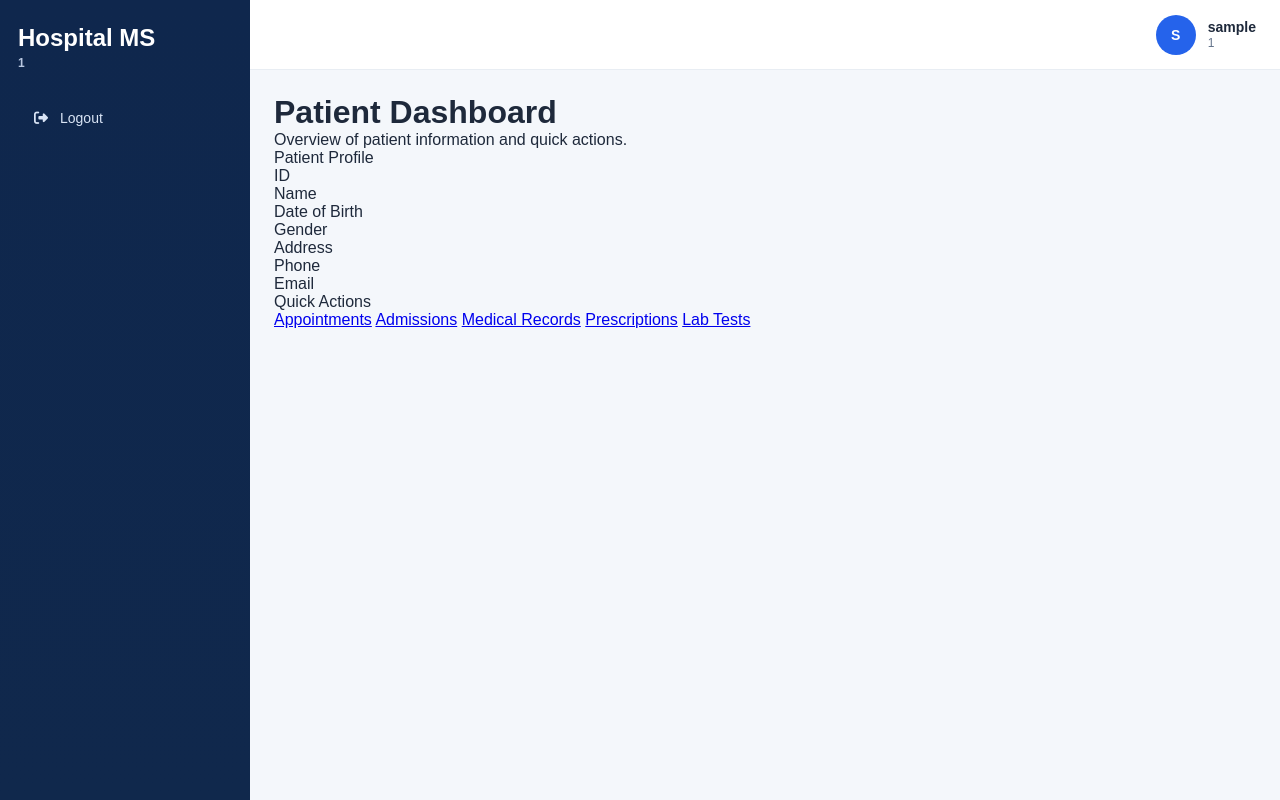
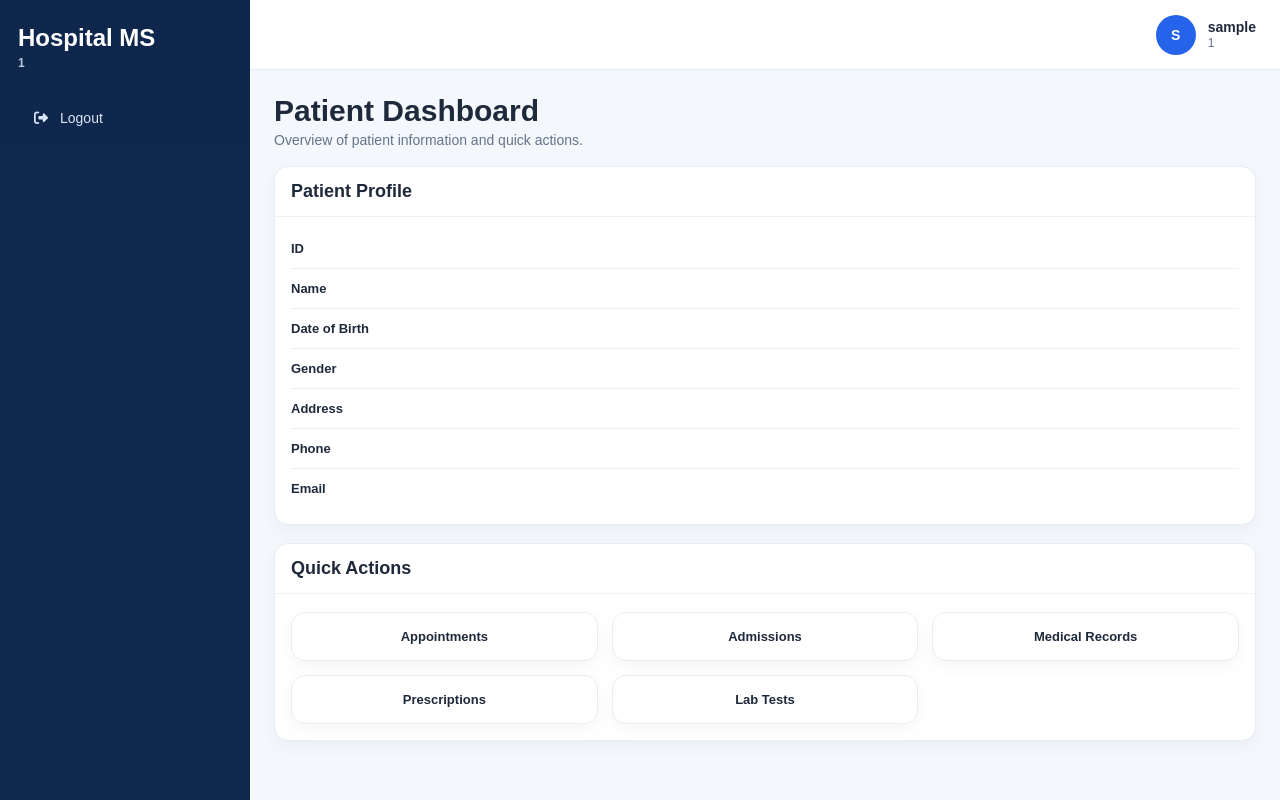
Before and after one commit to flarebrienne/DBMS, a Flask app: page /patient-dashboard in a window 1280 px wide. Run offline with Flask 3, Linux system fonts and the light colour scheme; the visitor is signed in with stand-in values (Sample User, id 1); data that the repository does not hold is empty.

Commit message:
patient dashboard css

```diff
--- a/App/templates/patient_dashboard.html
+++ b/App/templates/patient_dashboard.html
@@ -1,40 +1,183 @@
 {% extends "base.html" %}
+
 {% block content %}
+<style>
+    .dashboard-page {
+        display: flex;
+        flex-direction: column;
+        gap: 18px;
+    }
+
+    .dashboard-page .page-header {
+        display: flex;
+        justify-content: space-between;
+        align-items: center;
+        gap: 12px;
+        flex-wrap: wrap;
+    }
+
+    .dashboard-page .page-header h1 {
+        font-size: 30px;
+        font-weight: 700;
+        color: #1e293b;
+        margin-bottom: 4px;
+    }
+
+    .dashboard-page .page-header p {
+        font-size: 14px;
+        color: #64748b;
+    }
+
+    .dashboard-page .panel {
+        background: #fff;
+        border: 1px solid #e8edf3;
+        border-radius: 14px;
+        box-shadow: 0 6px 18px rgba(15, 23, 42, 0.04);
+        overflow: hidden;
+    }
+
+    .dashboard-page .panel-header {
+        display: flex;
+        justify-content: space-between;
+        align-items: center;
+        padding: 14px 16px;
+        border-bottom: 1px solid #edf2f7;
+    }
+
+    .dashboard-page .panel-title {
+        font-size: 18px;
+        font-weight: 700;
+        color: #1e293b;
+    }
+
+    .dashboard-page .panel-body {
+        padding: 12px 16px 16px;
+    }
+
+    .dashboard-page .list-item {
+        display: grid;
+        grid-template-columns: 1fr auto;
+        gap: 12px;
+        align-items: center;
+        padding: 12px 0;
+        border-bottom: 1px solid #edf2f7;
+    }
+
+    .dashboard-page .list-item:last-child {
+        border-bottom: none;
+    }
+
+    .dashboard-page .item-title {
+        font-size: 13px;
+        font-weight: 700;
+        color: #1e293b;
+    }
+
+    .dashboard-page .item-right {
+        font-size: 13px;
+        color: #64748b;
+        text-align: right;
+        max-width: 60%;
+        word-break: break-word;
+    }
+
+    .dashboard-page .quick-links {
+        display: grid;
+        grid-template-columns: repeat(3, minmax(0, 1fr));
+        gap: 14px;
+        margin-top: 6px;
+    }
+
+    .dashboard-page .quick-links a {
+        background: #fff;
+        border: 1px solid #e8edf3;
+        border-radius: 14px;
+        padding: 16px;
+        text-align: center;
+        font-size: 13px;
+        font-weight: 700;
+        color: #1e293b;
+        text-decoration: none;
+        box-shadow: 0 6px 18px rgba(15, 23, 42, 0.04);
+        transition: transform 0.2s ease, box-shadow 0.2s ease;
+    }
+
+    .dashboard-page .quick-links a:hover {
+        transform: translateY(-2px);
+        box-shadow: 0 10px 22px rgba(15, 23, 42, 0.08);
+        color: #2563eb;
+    }
+
+    @media (max-width: 768px) {
+        .dashboard-page .quick-links {
+            grid-template-columns: repeat(2, minmax(0, 1fr));
+        }
+
+        .dashboard-page .page-header h1 {
+            font-size: 24px;
+        }
+    }
+
+    @media (max-width: 520px) {
+        .dashboard-page .quick-links {
+            grid-template-columns: 1fr;
+        }
+
+        .dashboard-page .list-item {
+            grid-template-columns: 1fr;
+        }
+
+        .dashboard-page .item-right {
+            text-align: left;
+            max-width: 100%;
+        }
+    }
+</style>
+
 <div class="dashboard-page">
     <div class="page-header">
-        <h1>Patient Dashboard</h1>
-        <p>Overview of patient information and quick actions.</p>
+        <div>
+            <h1>Patient Dashboard</h1>
+            <p>Overview of patient information and quick actions.</p>
+        </div>
     </div>
 
     <div class="panel">
         <div class="panel-header">
             <div class="panel-title">Patient Profile</div>
         </div>
+
         <div class="panel-body">
             <div class="list-item">
                 <div class="item-title">ID</div>
                 <div class="item-right">{{ patient.patient_id }}</div>
             </div>
+
             <div class="list-item">
                 <div class="item-title">Name</div>
                 <div class="item-right">{{ patient.first_name }} {{ patient.last_name }}</div>
             </div>
+
             <div class="list-item">
                 <div class="item-title">Date of Birth</div>
                 <div class="item-right">{{ patient.dob }}</div>
             </div>
+
             <div class="list-item">
                 <div class="item-title">Gender</div>
                 <div class="item-right">{{ patient.gender }}</div>
             </div>
+
             <div class="list-item">
                 <div class="item-title">Address</div>
                 <div class="item-right">{{ patient.address }}</div>
             </div>
+
             <div class="list-item">
                 <div class="item-title">Phone</div>
                 <div class="item-right">{{ patient.phone }}</div>
             </div>
+
             <div class="list-item">
                 <div class="item-title">Email</div>
                 <div class="item-right">{{ patient.email }}</div>
@@ -46,6 +189,7 @@
         <div class="panel-header">
             <div class="panel-title">Quick Actions</div>
         </div>
+
         <div class="panel-body">
             <div class="quick-links">
                 <a href="/patient/{{ patient.patient_id }}/appointments">Appointments</a>
@@ -57,4 +201,5 @@
         </div>
     </div>
 </div>
+
 {% endblock %}
```
